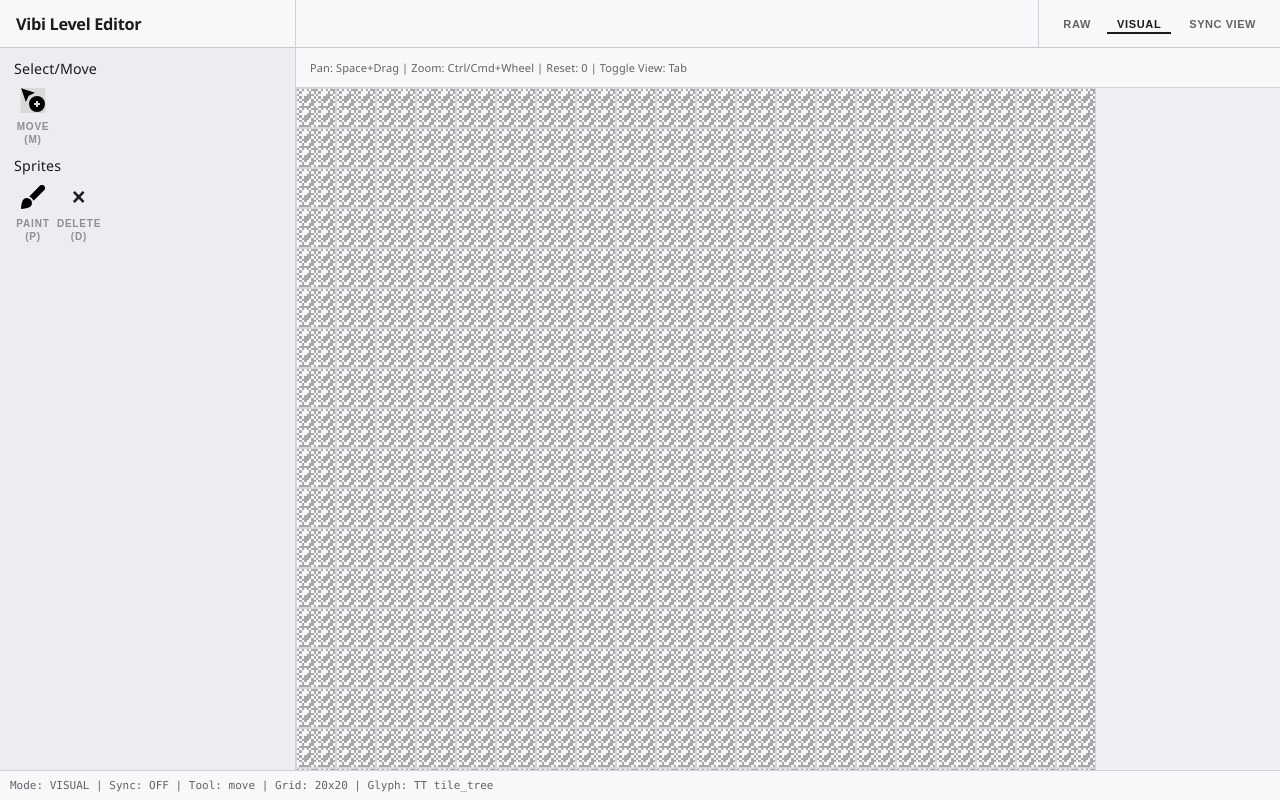
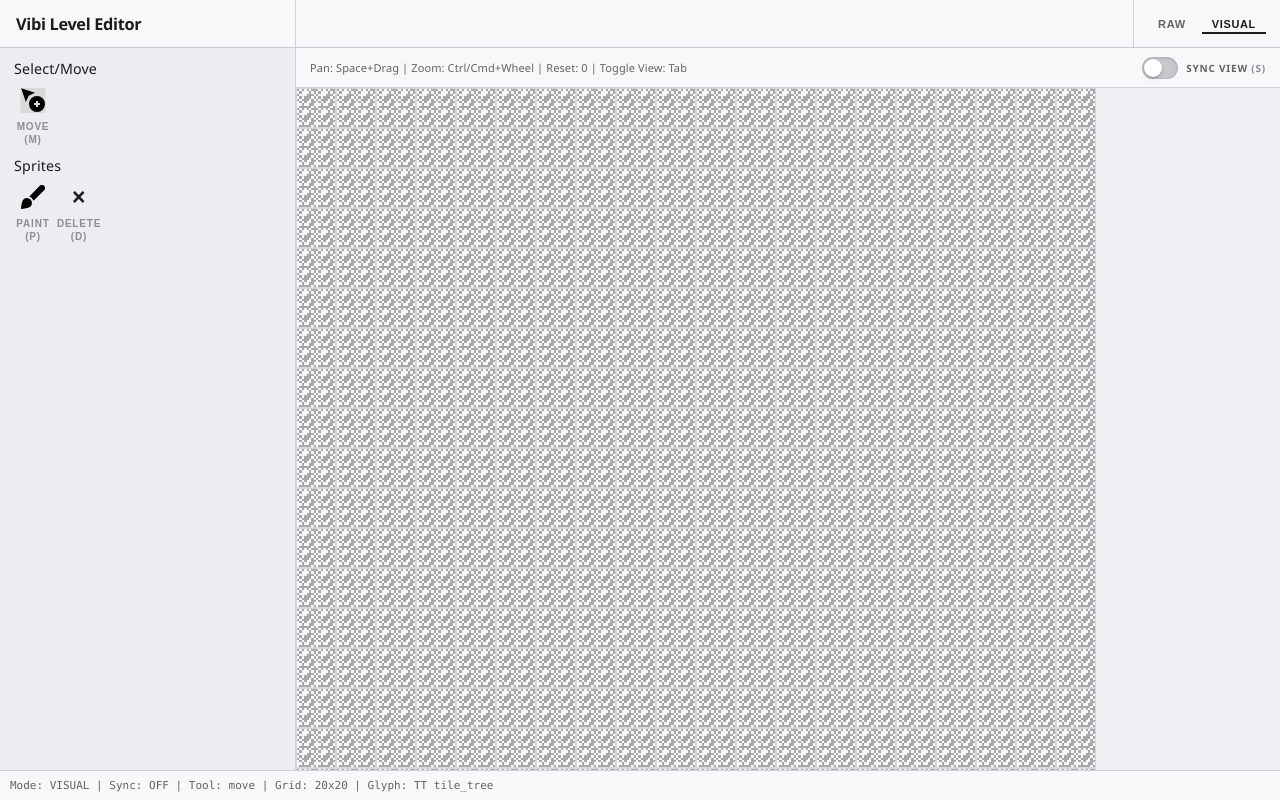
Before and after one commit to StudioVibi/VibiMonMapEditor, a website: page index.html in a window 1280 px wide. Drawn offline with Linux system fonts and the light colour scheme.

Commit message:
v1 sync view layout update

```diff
--- a/public/main.js
+++ b/public/main.js
@@ -9,12 +9,9 @@ function mount_app(root) {
         <div class="topbar-col topbar-col-main">
           <div class="map-name"></div>
         </div>
-        <div class="view-controls">
-          <div class="mode-toggle" role="tablist" aria-label="Render mode">
-            <button id="mode-raw" class="mode-btn" type="button">RAW</button>
-            <button id="mode-visual" class="mode-btn active" type="button">VISUAL</button>
-          </div>
-          <button id="sync-view" class="mode-btn sync-btn" type="button" aria-pressed="false">SYNC VIEW</button>
+        <div class="mode-toggle" role="tablist" aria-label="Render mode">
+          <button id="mode-raw" class="mode-btn" type="button">RAW</button>
+          <button id="mode-visual" class="mode-btn active" type="button">VISUAL</button>
         </div>
       </header>
       <main class="main-layout">
@@ -46,7 +43,12 @@ function mount_app(root) {
         <section class="workspace">
           <div id="visual-panel" class="panel visual-panel active">
             <div class="visual-toolbar">
-              <span>Pan: Space+Drag | Zoom: Ctrl/Cmd+Wheel | Reset: 0 | Toggle View: Tab</span>
+              <span class="visual-toolbar-hints">Pan: Space+Drag | Zoom: Ctrl/Cmd+Wheel | Reset: 0 | Toggle View: Tab</span>
+              <label class="sync-toggle" for="sync-view">
+                <input id="sync-view" class="sync-toggle-input" type="checkbox" />
+                <span class="sync-toggle-track" aria-hidden="true"></span>
+                <span class="sync-toggle-text">Sync View <span class="sync-toggle-key">(S)</span></span>
+              </label>
             </div>
             <div id="visual-stage" class="visual-stage">
               <div id="visual-grid" class="visual-grid"></div>
@@ -68,7 +70,7 @@ function mount_app(root) {
     app: root,
     mode_raw_btn: root.querySelector("#mode-raw"),
     mode_visual_btn: root.querySelector("#mode-visual"),
-    sync_view_btn: root.querySelector("#sync-view"),
+    sync_view_toggle: root.querySelector("#sync-view"),
     tool_move_btn: root.querySelector("#tool-move"),
     tool_paint_btn: root.querySelector("#tool-paint"),
     tool_rubber_btn: root.querySelector("#tool-rubber"),
@@ -93,8 +95,7 @@ function set_mode_ui(refs, mode) {
   refs.visual_panel.classList.toggle("active", mode === "visual");
 }
 function set_sync_view_ui(refs, enabled) {
-  refs.sync_view_btn.classList.toggle("active", enabled);
-  refs.sync_view_btn.setAttribute("aria-pressed", enabled ? "true" : "false");
+  refs.sync_view_toggle.checked = enabled;
 }
 function set_tool_ui(refs, tool) {
   refs.tool_move_btn.classList.toggle("active", tool === "move");
@@ -360,6 +361,7 @@ var SHORTCUTS = {
   m: { type: "tool", tool: "move" },
   p: { type: "tool", tool: "paint" },
   d: { type: "tool", tool: "rubber" },
+  s: { type: "toggle-sync-view" },
   ArrowUp: { type: "navigate", direction: "up" },
   ArrowDown: { type: "navigate", direction: "down" },
   Enter: { type: "select-glyph" },
@@ -395,6 +397,9 @@ function bind_shortcuts(handlers) {
         break;
       case "toggle-viewport":
         handlers.toggle_viewport();
+        break;
+      case "toggle-sync-view":
+        handlers.toggle_sync_view();
         break;
     }
   };
@@ -1771,8 +1776,8 @@ function on_visual_pointer_up(ev) {
 function bind_events() {
   refs.mode_raw_btn.addEventListener("click", () => set_mode("raw"));
   refs.mode_visual_btn.addEventListener("click", () => set_mode("visual"));
-  refs.sync_view_btn.addEventListener("click", () => {
-    state.sync_view.enabled = !state.sync_view.enabled;
+  refs.sync_view_toggle.addEventListener("change", () => {
+    state.sync_view.enabled = refs.sync_view_toggle.checked;
     set_sync_view_ui(refs, state.sync_view.enabled);
     refresh_status();
   });
@@ -1862,7 +1867,12 @@ function bind_events() {
     select_highlighted_glyph,
     dismiss: dismiss_search,
     focus_glyph_search: () => refs.sprite_search.focus(),
-    toggle_viewport: () => set_mode(state.mode === "raw" ? "visual" : "raw")
+    toggle_viewport: () => set_mode(state.mode === "raw" ? "visual" : "raw"),
+    toggle_sync_view: () => {
+      state.sync_view.enabled = !state.sync_view.enabled;
+      set_sync_view_ui(refs, state.sync_view.enabled);
+      refresh_status();
+    }
   });
 }
 async function init_tokens() {
--- a/public/styles/main.css
+++ b/public/styles/main.css
@@ -96,12 +96,6 @@ body {
   display: flex;
   align-items: center;
   gap: 6px;
-}
-
-.view-controls {
-  display: flex;
-  align-items: center;
-  gap: 8px;
   padding: 0 14px;
   border: 0;
   border-radius: 0;
@@ -145,10 +139,6 @@ body {
 
 .mode-btn.active::after {
   width: 100%;
-}
-
-.sync-btn {
-  letter-spacing: 0.05em;
 }
 
 .mode-btn:focus-visible,
@@ -536,12 +526,89 @@ body {
   height: 40px;
   display: flex;
   align-items: center;
+  justify-content: space-between;
+  gap: 12px;
   padding: 0 14px;
   border-bottom: 1px solid var(--line);
   color: var(--ios-text-secondary);
   background: var(--panel-soft);
   font-size: 11px;
   letter-spacing: 0.01em;
+}
+
+.visual-toolbar-hints {
+  min-width: 0;
+  overflow: hidden;
+  text-overflow: ellipsis;
+  white-space: nowrap;
+}
+
+.sync-toggle {
+  display: inline-flex;
+  align-items: center;
+  gap: 8px;
+  cursor: url("../assets/cursors/Pointer.svg") 4 4, pointer;
+  user-select: none;
+  color: var(--ios-text-primary);
+  font-size: 10px;
+  font-weight: 700;
+  letter-spacing: 0.08em;
+  text-transform: uppercase;
+  flex: 0 0 auto;
+}
+
+.sync-toggle-input {
+  position: absolute;
+  opacity: 0;
+  pointer-events: none;
+}
+
+.sync-toggle-track {
+  position: relative;
+  width: 36px;
+  height: 22px;
+  border-radius: var(--ios-radius-pill);
+  background: var(--ios-border-strong);
+  border: 1px solid rgba(0, 0, 0, 0.08);
+  box-shadow: inset 0 1px 2px rgba(0, 0, 0, 0.1);
+  transition: background-color 140ms ease, border-color 140ms ease;
+}
+
+.sync-toggle-track::after {
+  content: "";
+  position: absolute;
+  top: 1px;
+  left: 1px;
+  width: 18px;
+  height: 18px;
+  border-radius: 50%;
+  background: #fff;
+  box-shadow:
+    0 1px 1px rgba(0, 0, 0, 0.18),
+    0 2px 4px rgba(0, 0, 0, 0.12);
+  transition: transform 140ms ease;
+}
+
+.sync-toggle-input:checked + .sync-toggle-track {
+  background: #34c759;
+  border-color: rgba(27, 140, 62, 0.45);
+}
+
+.sync-toggle-input:checked + .sync-toggle-track::after {
+  transform: translateX(14px);
+}
+
+.sync-toggle-input:focus-visible + .sync-toggle-track {
+  outline: 2px solid var(--ios-focus-ring);
+  outline-offset: 2px;
+}
+
+.sync-toggle-text {
+  color: var(--ios-text-secondary);
+}
+
+.sync-toggle-key {
+  color: var(--ios-text-tertiary);
 }
 
 .visual-stage {
--- a/styles/main.css
+++ b/styles/main.css
@@ -96,12 +96,6 @@ body {
   display: flex;
   align-items: center;
   gap: 6px;
-}
-
-.view-controls {
-  display: flex;
-  align-items: center;
-  gap: 8px;
   padding: 0 14px;
   border: 0;
   border-radius: 0;
@@ -145,10 +139,6 @@ body {
 
 .mode-btn.active::after {
   width: 100%;
-}
-
-.sync-btn {
-  letter-spacing: 0.05em;
 }
 
 .mode-btn:focus-visible,
@@ -536,12 +526,89 @@ body {
   height: 40px;
   display: flex;
   align-items: center;
+  justify-content: space-between;
+  gap: 12px;
   padding: 0 14px;
   border-bottom: 1px solid var(--line);
   color: var(--ios-text-secondary);
   background: var(--panel-soft);
   font-size: 11px;
   letter-spacing: 0.01em;
+}
+
+.visual-toolbar-hints {
+  min-width: 0;
+  overflow: hidden;
+  text-overflow: ellipsis;
+  white-space: nowrap;
+}
+
+.sync-toggle {
+  display: inline-flex;
+  align-items: center;
+  gap: 8px;
+  cursor: url("../assets/cursors/Pointer.svg") 4 4, pointer;
+  user-select: none;
+  color: var(--ios-text-primary);
+  font-size: 10px;
+  font-weight: 700;
+  letter-spacing: 0.08em;
+  text-transform: uppercase;
+  flex: 0 0 auto;
+}
+
+.sync-toggle-input {
+  position: absolute;
+  opacity: 0;
+  pointer-events: none;
+}
+
+.sync-toggle-track {
+  position: relative;
+  width: 36px;
+  height: 22px;
+  border-radius: var(--ios-radius-pill);
+  background: var(--ios-border-strong);
+  border: 1px solid rgba(0, 0, 0, 0.08);
+  box-shadow: inset 0 1px 2px rgba(0, 0, 0, 0.1);
+  transition: background-color 140ms ease, border-color 140ms ease;
+}
+
+.sync-toggle-track::after {
+  content: "";
+  position: absolute;
+  top: 1px;
+  left: 1px;
+  width: 18px;
+  height: 18px;
+  border-radius: 50%;
+  background: #fff;
+  box-shadow:
+    0 1px 1px rgba(0, 0, 0, 0.18),
+    0 2px 4px rgba(0, 0, 0, 0.12);
+  transition: transform 140ms ease;
+}
+
+.sync-toggle-input:checked + .sync-toggle-track {
+  background: #34c759;
+  border-color: rgba(27, 140, 62, 0.45);
+}
+
+.sync-toggle-input:checked + .sync-toggle-track::after {
+  transform: translateX(14px);
+}
+
+.sync-toggle-input:focus-visible + .sync-toggle-track {
+  outline: 2px solid var(--ios-focus-ring);
+  outline-offset: 2px;
+}
+
+.sync-toggle-text {
+  color: var(--ios-text-secondary);
+}
+
+.sync-toggle-key {
+  color: var(--ios-text-tertiary);
 }
 
 .visual-stage {
```
Also changed, not shown: src/dom.ts (+12 -11 lines), src/keyboard-shortcuts.ts (+7 -1 lines), src/main.ts (+7 -2 lines).
